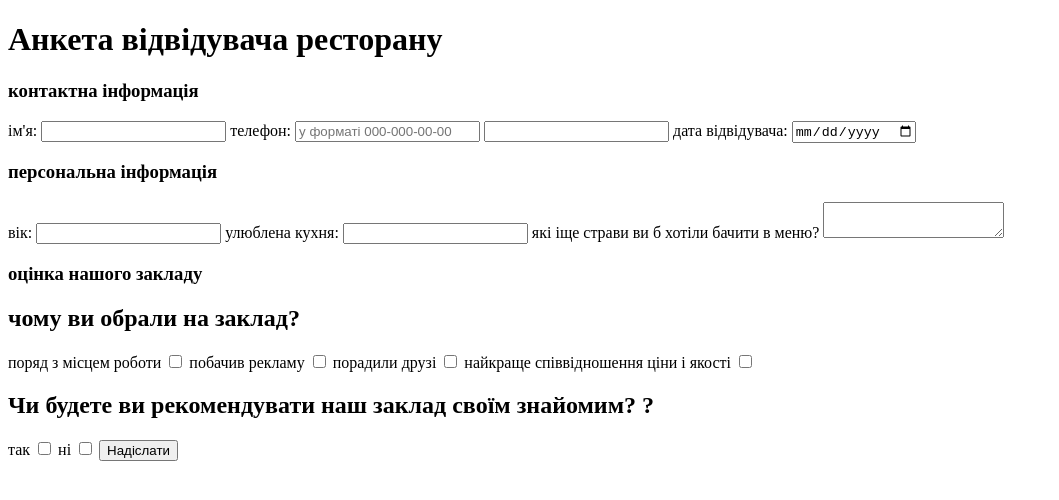
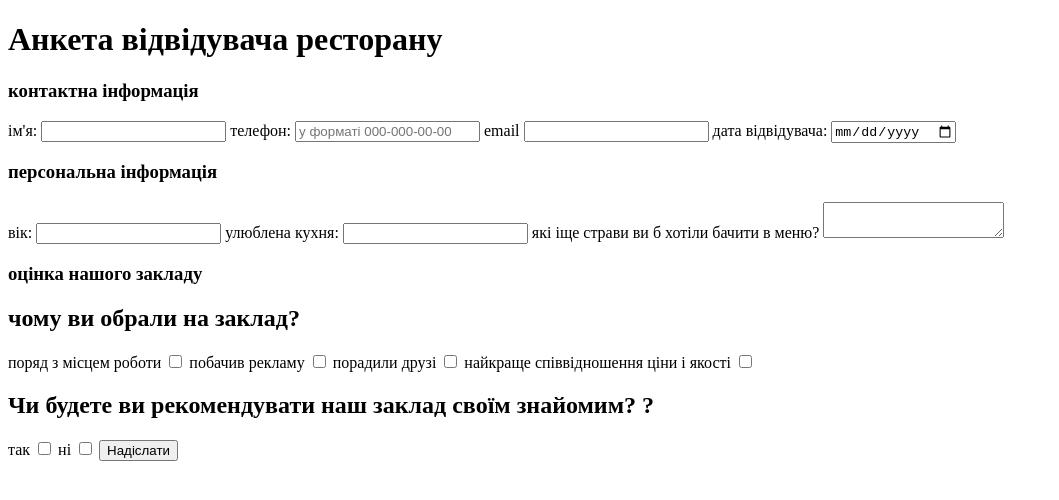
Before and after one commit to misha228-dotcom/HW-8, a plain HTML site: page index.html in a window 1280 px wide. Shown: the whole page, without its empty margins (0-1059 px from the left). Drawn offline with Linux system fonts and the light colour scheme.

Commit message:
Add files via upload

```diff
--- a/index.html
+++ b/index.html
@@ -21,8 +21,10 @@
  <input type="tel" placeholder="у форматі 000-000-00-00">
 
 </label>
+email
+<input type="email">
 <label>
-<input id="mail" type="email">
+
 
 </label>
 <label>
```
